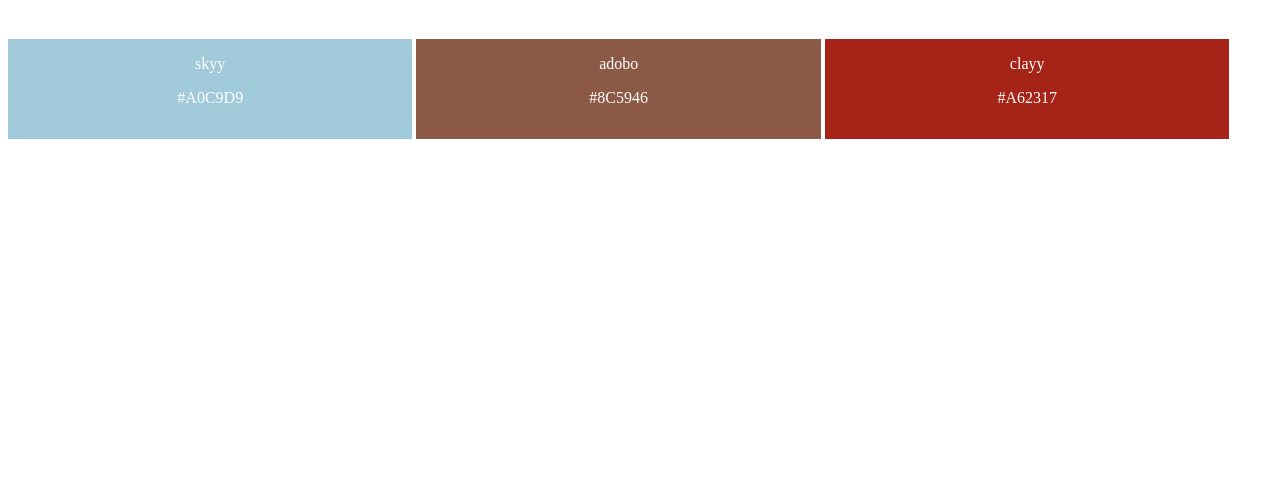
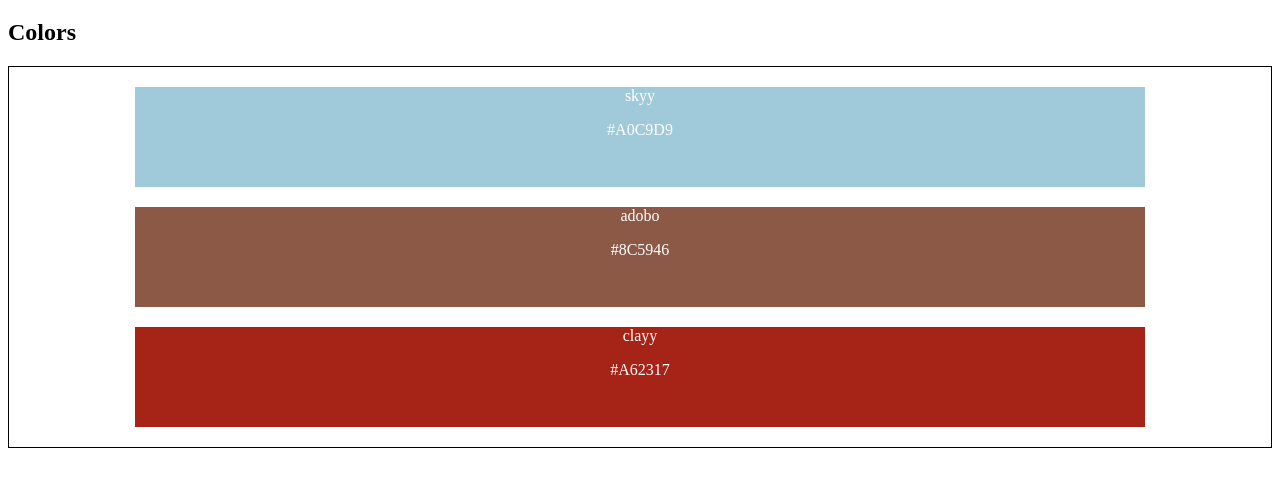
Before and after one commit to joshuaalva/codeacademy-website-design-system, a plain HTML site: page index.html in a window 1280 px wide. Shown: the part 61-548 px from the top of the page. Drawn offline with Linux system fonts and the light colour scheme.

Commit message:
fixed color outside border colors done

```diff
--- a/index.html
+++ b/index.html
@@ -1,17 +1,18 @@
 <!DOCTYPE html>
 <html lang="en">
   <head>
-    <meta charset="UTF-8">
-    <meta http-equiv="X-UA-Compatible" content="IE=edge">
-    <meta name="viewport" content="width=device-width, initial-scale=1.0">
-    <link rel="stylesheet" type="text/css" href="styles.css">
+    <meta charset="UTF-8" />
+    <meta http-equiv="X-UA-Compatible" content="IE=edge" />
+    <meta name="viewport" content="width=device-width, initial-scale=1.0" />
+    <link rel="stylesheet" type="text/css" href="styles.css" />
     <title>Style Guide</title>
   </head>
   <body>
     <header>
       <h1>My Website Style Guide</h1>
     </header>
-
+    <h2>Colors</h2>
+    <div class="outside-border">
       <div class="color-container">
         <div class="color-panel skyy">
           <p class="color-label">skyy</p>
@@ -30,6 +31,6 @@
           <p class="color-hex">#A62317</p>
         </div>
         </div>
-
+    </div>
   </body>
 </html>
--- a/styles.css
+++ b/styles.css
@@ -8,34 +8,38 @@ h1 {
   font-weight: bold;
 }
 
-.color-container {
-    display: inline;
-}
-
-<!-- this is the border to the actual boxes -->
-.color-panel {
-
+h2 {
+    display: block;
+    font-size: 1.5em;
+    margin-block-start: 0.83em;
+    margin-block-end: 0.83em;
+    margin-inline-start: 0px;
+    margin-inline-end: 0px;
+    font-weight: bold;
 }
 
 .color-panel {
-    display: inline-block;
-    width: 32%;
+    width: 80%;
     text-align: center;
     margin: 20px auto;
     min-height: 100px;
 }
 
+.outside-border {
+    border: 1px solid black;
+}
+
 .skyy {
-    background-color: #A0C9D9;
+  background-color: #a0c9d9;
   color: white;
 }
 
 .adobo {
-    background-color: #8C5946;
+  background-color: #8c5946;
   color: white;
 }
 
 .clayy {
-    background-color: #A62317;
+  background-color: #a62317;
   color: white;
 }
```
Lines whose indentation alone changed are shown as unchanged.
